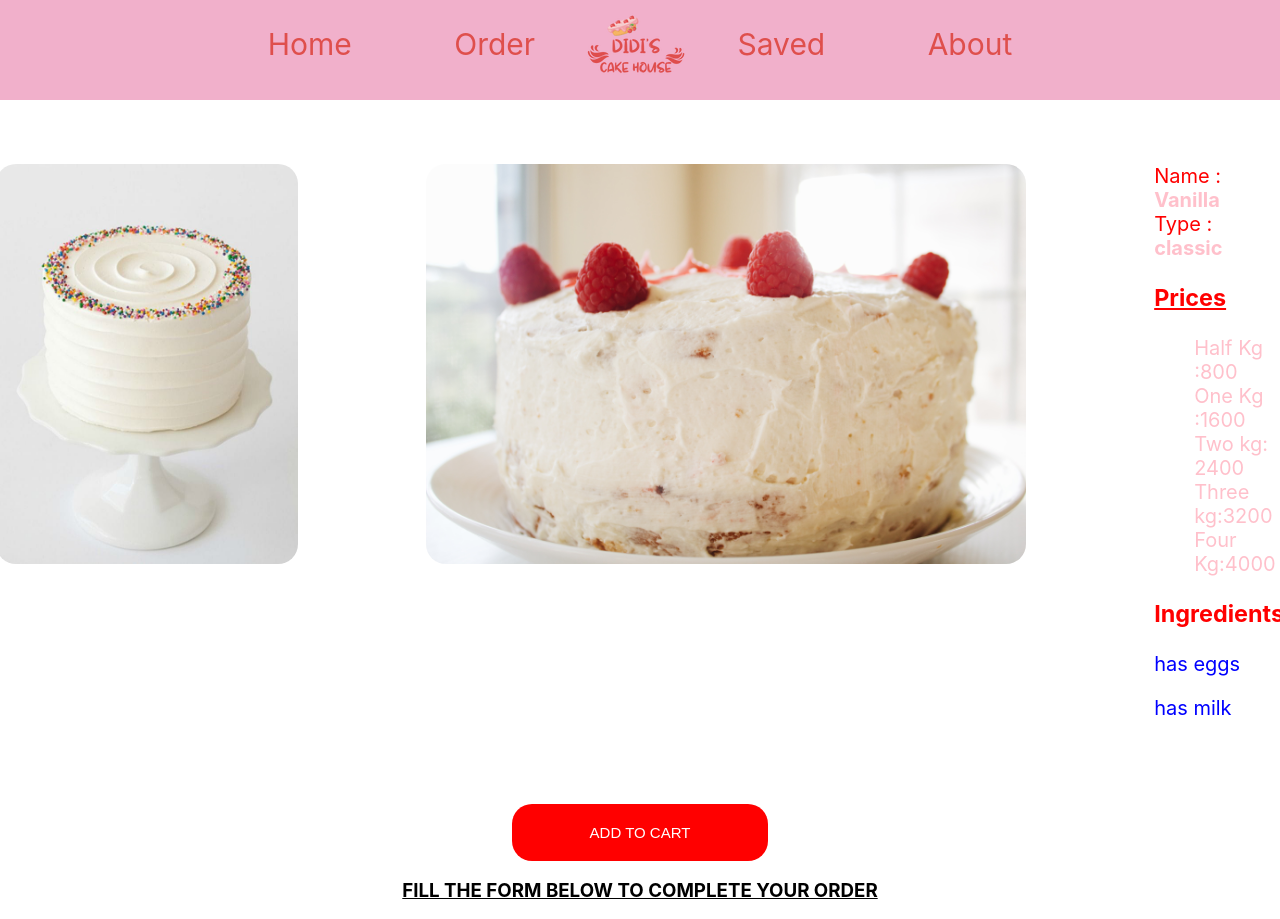
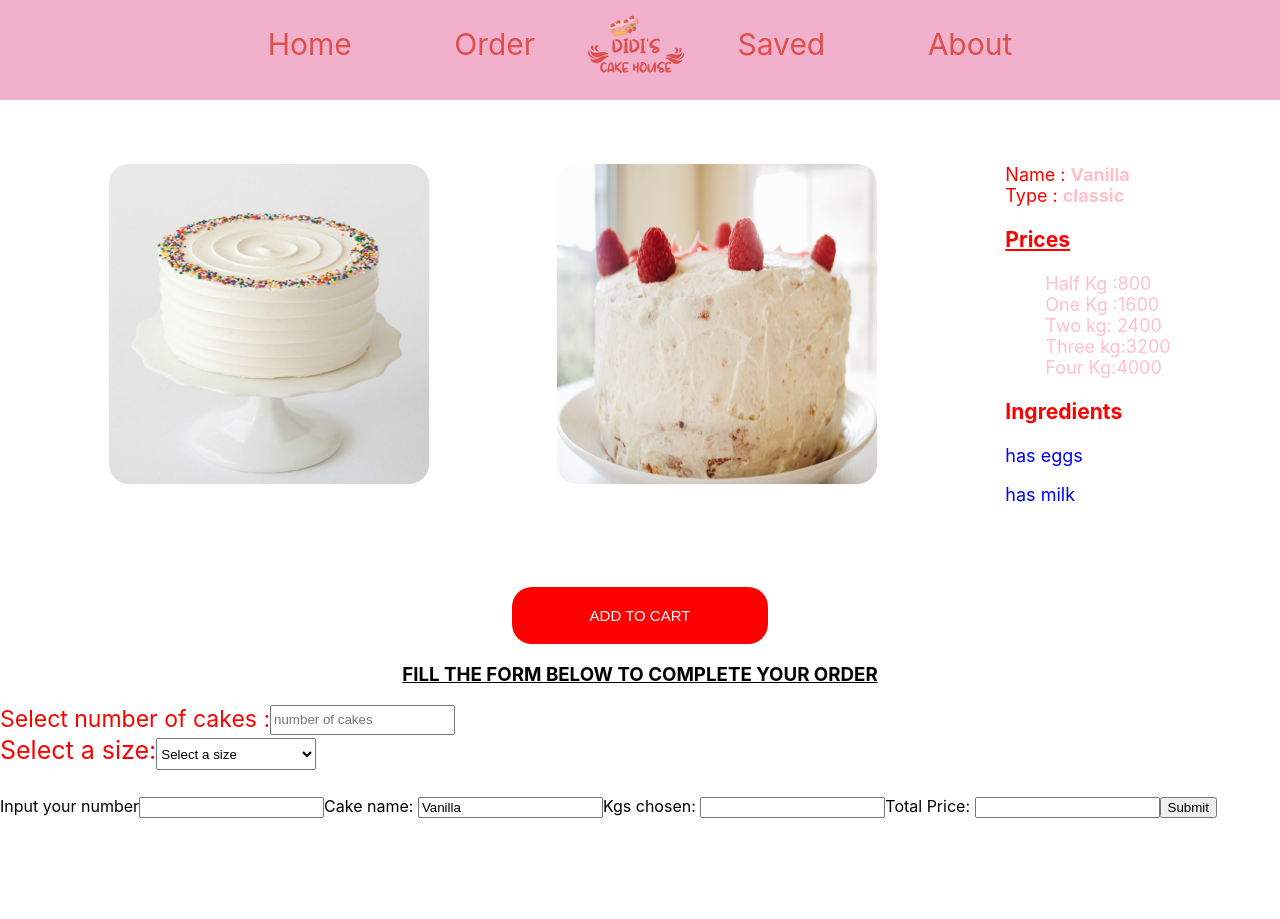
Before and after one commit to MICHAELMUNAVU83/trance-cake-house, a React (Create React App) app: page /order/1 in a window 1280 px wide. Shown: the top 919 px of the page. After the commit the page ends 882 px from the top, so only its background shows below. Built offline with nearby package versions, Linux system fonts and the light colour scheme.

Commit message:
Set value for size

```diff
--- a/src/App.css
+++ b/src/App.css
@@ -128,19 +128,21 @@ li{
 
 }
 .order-details-image1 img{
-  height: 25rem;
+  height: 20rem;
+  width: 20rem;
   border-radius: 20px;
 
 
 }
 .order-details-image2 img{
-  height: 25rem;
+  height: 20rem;
+  width: 20rem;
   border-radius: 20px;
 }
 
 .order-first-div .order-details-info{
 
-  font-size: 20px;
+  font-size: 18px;
 }
 .order-first-div .order-details-info .ordered-cake-title {
   display: flex;
@@ -233,7 +235,12 @@ h2{
   display: flex;
   justify-content: center;
 }
-
+form{
+  margin-bottom: 5%;
+}
+.display-total{
+  margin-bottom: 5%;
+}
 
 @media only screen and (max-width: 740px){
   .each-cake-div{
--- a/src/pages/OrderDetails.jsx
+++ b/src/pages/OrderDetails.jsx
@@ -30,6 +30,23 @@ function OrderDetails() {
   const postCheckout = () => {
 
       setTotalPrice(price);
+      cakes.map(cake =>{
+        if(Number(size) === cake.half_kg){
+        setKilo("half kg")
+        }
+        else if(Number(size) === cake.one_kg){
+          setKilo("one kg")
+        }
+        else if(Number(size) === cake.two_kg){
+          setKilo("Two kgs")
+        }
+        else if(Number(size) === cake.three_kg){
+          setKilo("three kgs")
+        }
+        else if(Number(size) === cake.four_kg){
+          setKilo("four kgs")
+        }
+      })
 
   };
 
@@ -117,7 +134,7 @@ function OrderDetails() {
     cakes.map(
       (cake) =>
         cake.id === Number(params.id) && (
-          <div key={cake.id}>
+          <div className="display-total" key={cake.id}>
             The total amount payable for {numberofCakes} {cake.name} cake(s) is{" "}
             {totalPrice.toLocaleString()} Ksh
           </div>
@@ -139,7 +156,7 @@ function OrderDetails() {
       )
   );
 
-  const selectSizeAndNumber = cakes.map(
+  const selectSizeAndNumberTitle = cakes.map(
     (cake) =>
       cake.id === Number(params.id) && (
         <h3 className="select-size-number-btn" key={cake.id}>
@@ -147,6 +164,7 @@ function OrderDetails() {
         </h3>
       )
   );
+
 
   const formData = cakes.map(
     (cake) =>
@@ -163,14 +181,14 @@ function OrderDetails() {
           />
         </div>
           <div className="pick-size" key={cake.id}>
-            <label htmlFor="size-selector">Select a size:</label>
+            <label htmlFor="Price for each cake">Select a size:</label>
             <select
             required
               onChange={(e) => {
                 setSize(e.target.value);
               }}
               value={size}
-              name="size-selector"
+              name="Price for each cake"
               id="size-selector"
             >
               <option value="">Select a size</option>
@@ -202,7 +220,8 @@ function OrderDetails() {
 
 
          Cake name: <input id="message" name="Cake Name" value={cake.name} readOnly />
-         {/* Total Price: <input id="Total Price" name="Cake Name" value={totalPrice} readOnly /> */}
+         Kgs chosen: <input id="kil" name="Kilogram the nigger wants" value={kilo} readOnly />
+         Total Price: <input id="Total Price" name="Total Price" value={totalPrice.toLocaleString()} readOnly />
 
 
           <button
@@ -228,7 +247,7 @@ function OrderDetails() {
         </div>
       </div>
       {addToCartButton}
-      {selectSizeAndNumber}
+      {selectSizeAndNumberTitle}
 
 
 
```
